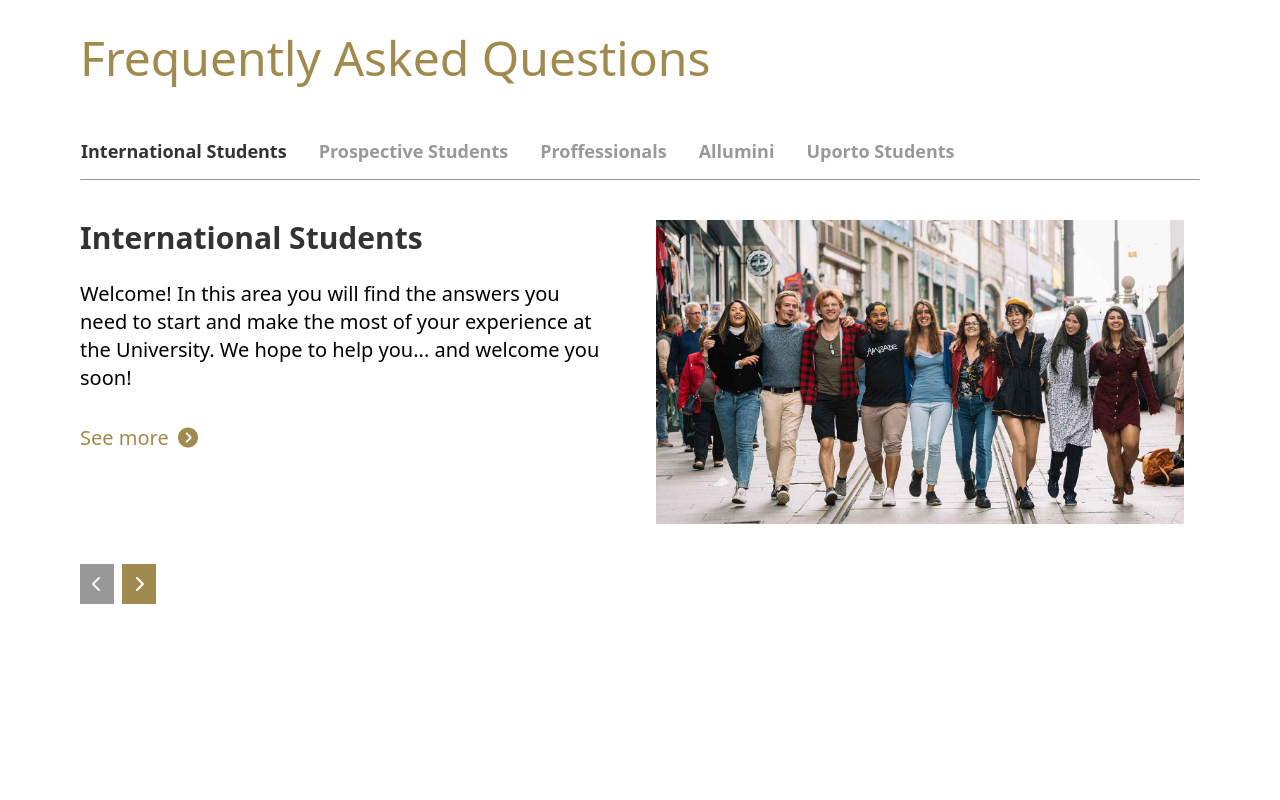
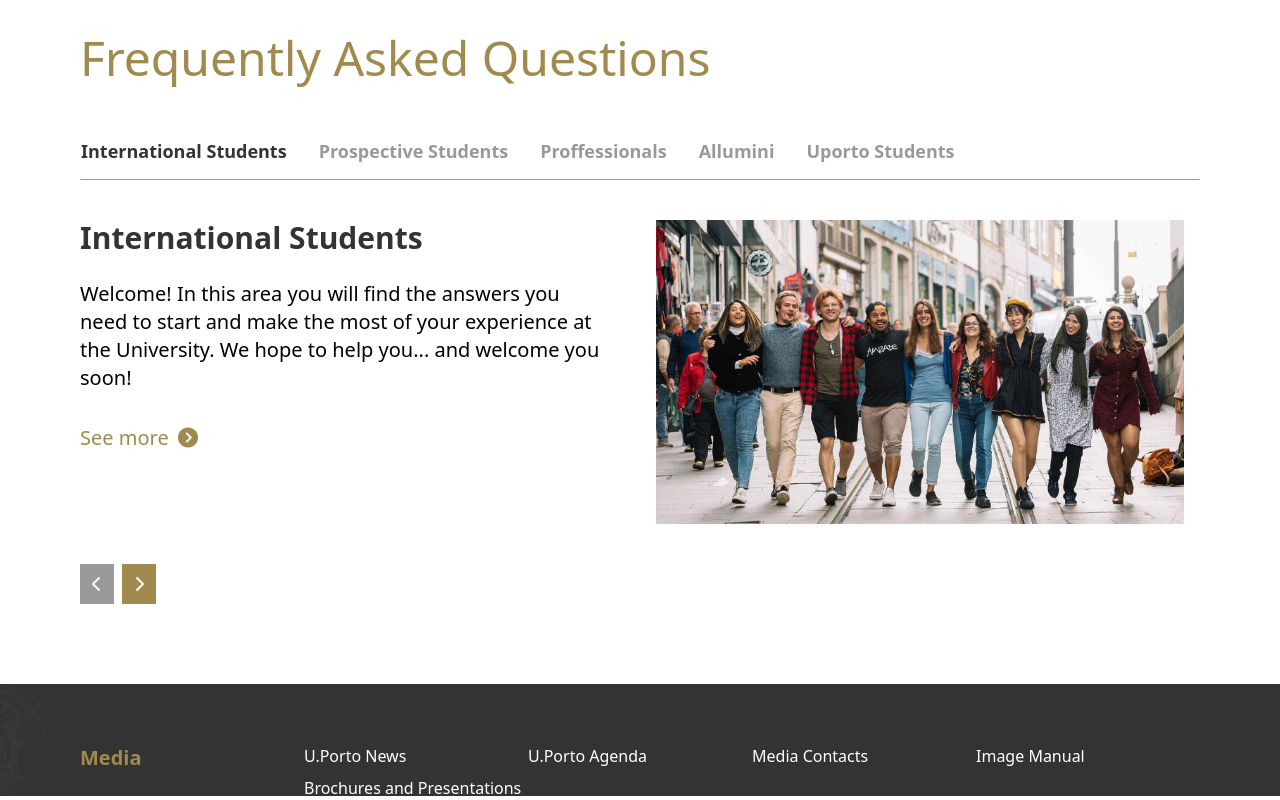
Before and after one commit to mugishaAIMABLE/Tailwind-CSS-Cloning-, a website: page index.html in a window 1280 px wide. Shown: the part 3773-4573 px from the top of the page. Before the commit the page ends 4377 px from the top, so only its background shows below. Drawn offline with Linux system fonts and the light colour scheme.

Commit message:
Adding of the first section in the footer

```diff
--- a/index.html
+++ b/index.html
@@ -223,8 +223,17 @@
 </div>
 <!-- End of Frequently asked questions -->
 
+<footer class="mt-20 bg-contain bg-[url('/src/images/Footerimg.png')] bg-left bg-no-repeat bg-[#333333] h-28 py-5">
+    <div class="grid grid-cols-5 mx-20 mt-10">
+        <div><a href="/" class="font-bold text-xl text-[#A18A4D]">Media</a></div>
+        <div class="flex flex-col gap-2"><a href="/" class="font-light text-md text-white">U.Porto News</a><a href="/" class="font-light text-md text-white">Brochures and Presentations</a></div>
+        <div><a href="/" class="font-light text-md  text-white">U.Porto Agenda</a></div>
+        <div><a href="/" class="font-light text-md  text-white">Media Contacts</a></div>
+        <div><a href="/" class="font-light text-md  text-white">Image Manual</a></div>
+    </div>
 
 
+</footer>
 
 </body>
 </html>
```
Also changed, not shown: src/images/Footer.webp (added), src/images/Footerimg.png (added), src/output.css.
